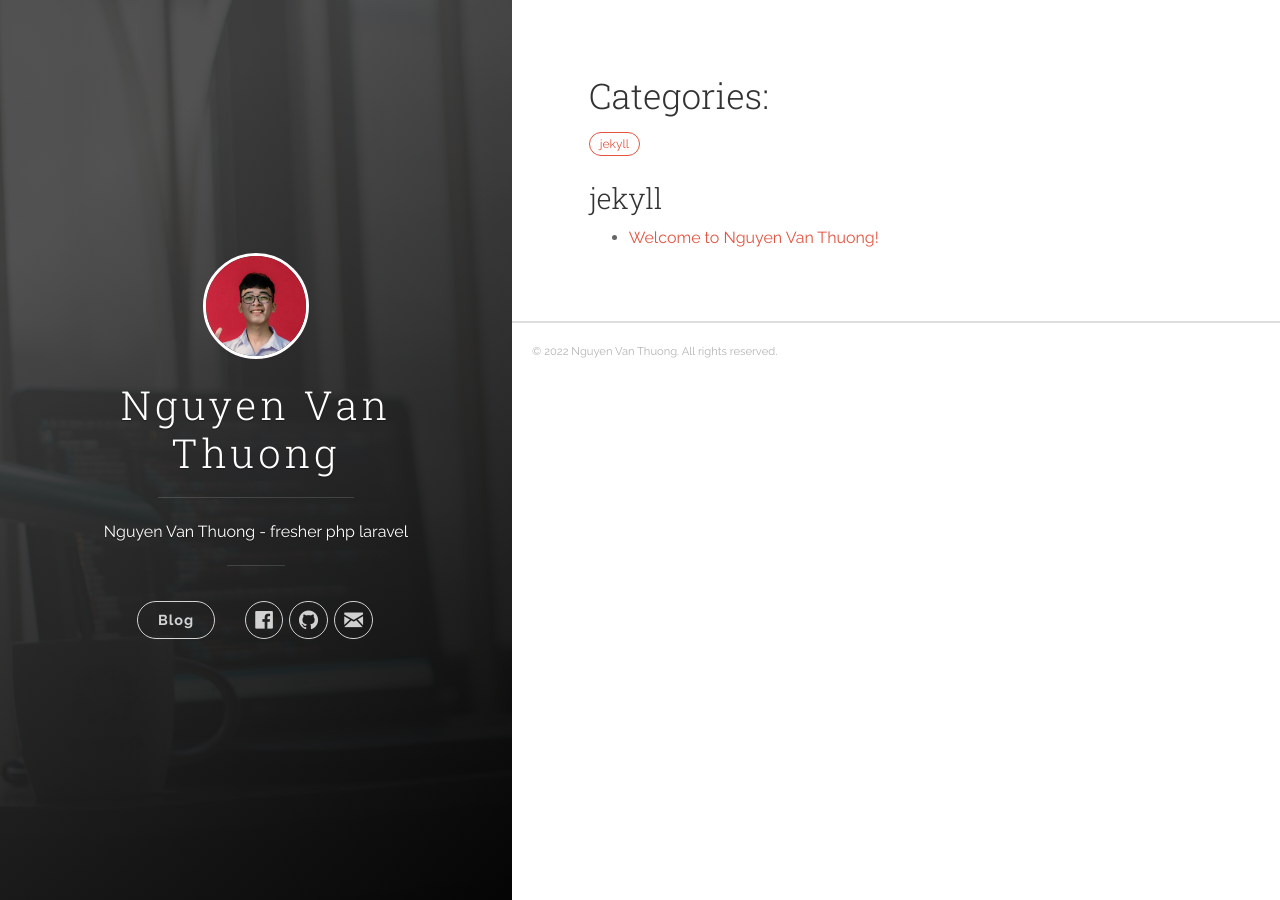
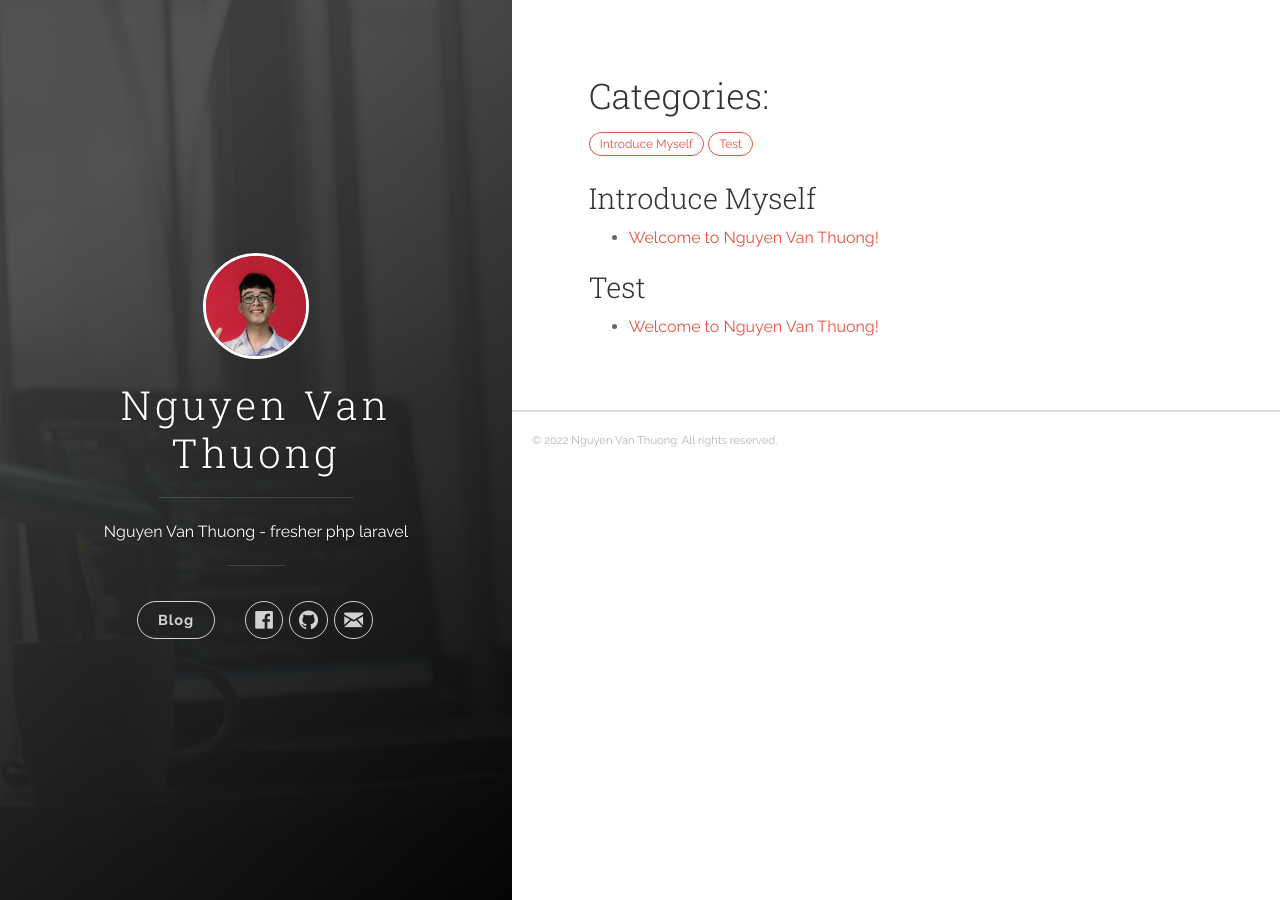
Before and after one commit to thuongx1bg/thuong_blog, a Jekyll site: the page built from categories.md, in a window 1280 px wide. Built offline with Jekyll 4.4.1, drawn with Linux system fonts in a browser that asks for light colours.

Commit message:
change my profile

```diff
--- a/_posts/2016-01-08-welcome-to-jekyll.markdown
+++ b/_posts/2016-01-08-welcome-to-jekyll.markdown
@@ -1,8 +1,8 @@
 ---
 title:  "Welcome to Nguyen Van Thuong!"
 date:   2016-01-08 15:04:23
-categories: [jekyll]
-tags: [jekyll]
+categories: [Introduce Myself]
+tags: [thuong]
 ---
 You’ll find this post in your `_posts` directory. Go ahead and edit it and re-build the site to see your changes. You can rebuild the site in many different ways, but the most common way is to run `jekyll serve --watch`, which launches a web server and auto-regenerates your site when a file is updated.
 
--- /dev/null
+++ b/_posts/2016-01-08-welcome-to-jekyll2.markdown
@@ -0,0 +1,7 @@
+---
+title:  "Welcome to Nguyen Van Thuong!"
+date:   2022-01-10 15:04:23
+categories: [Test]
+tags: [thuong]
+---
+bài test
```
